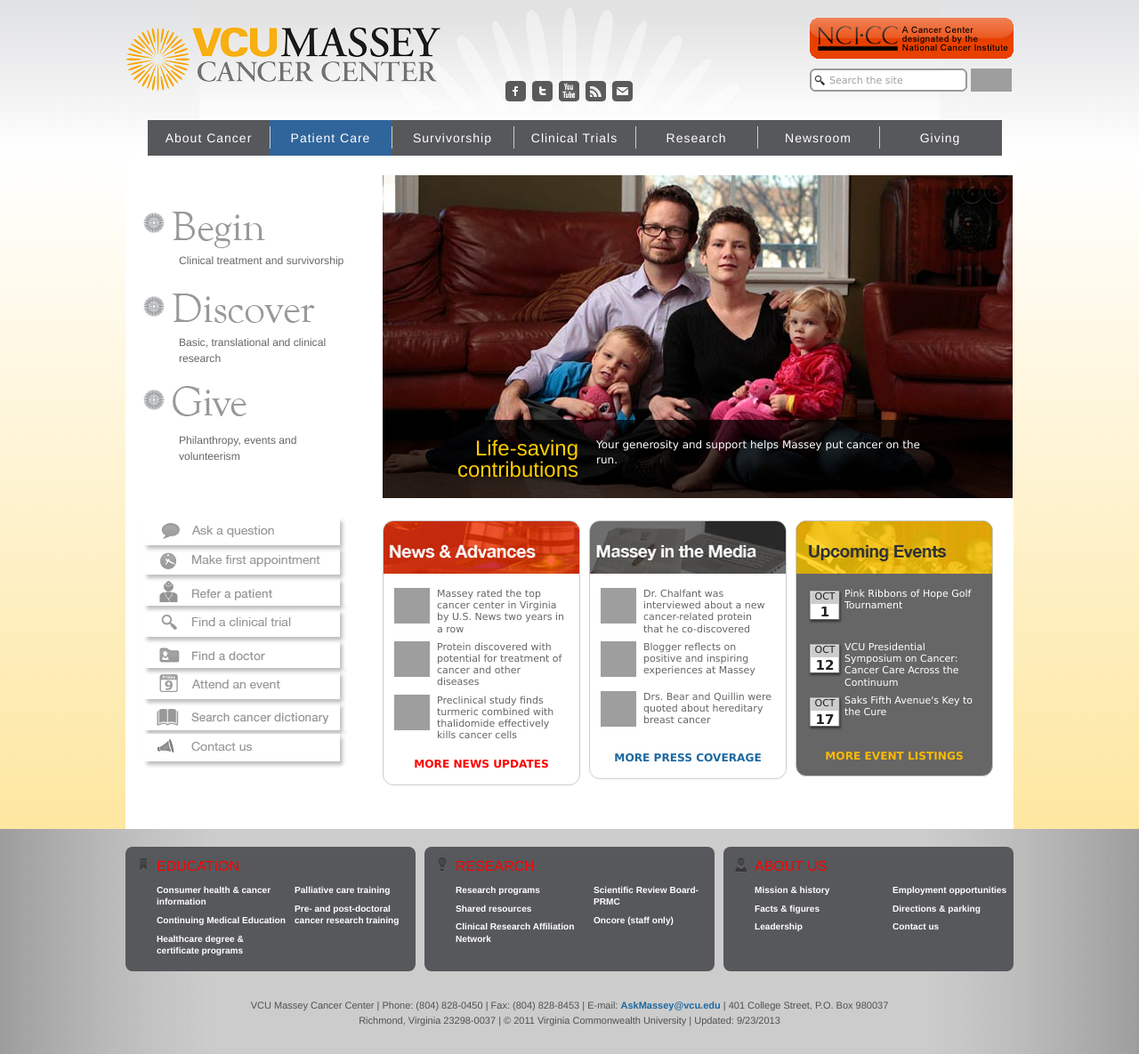
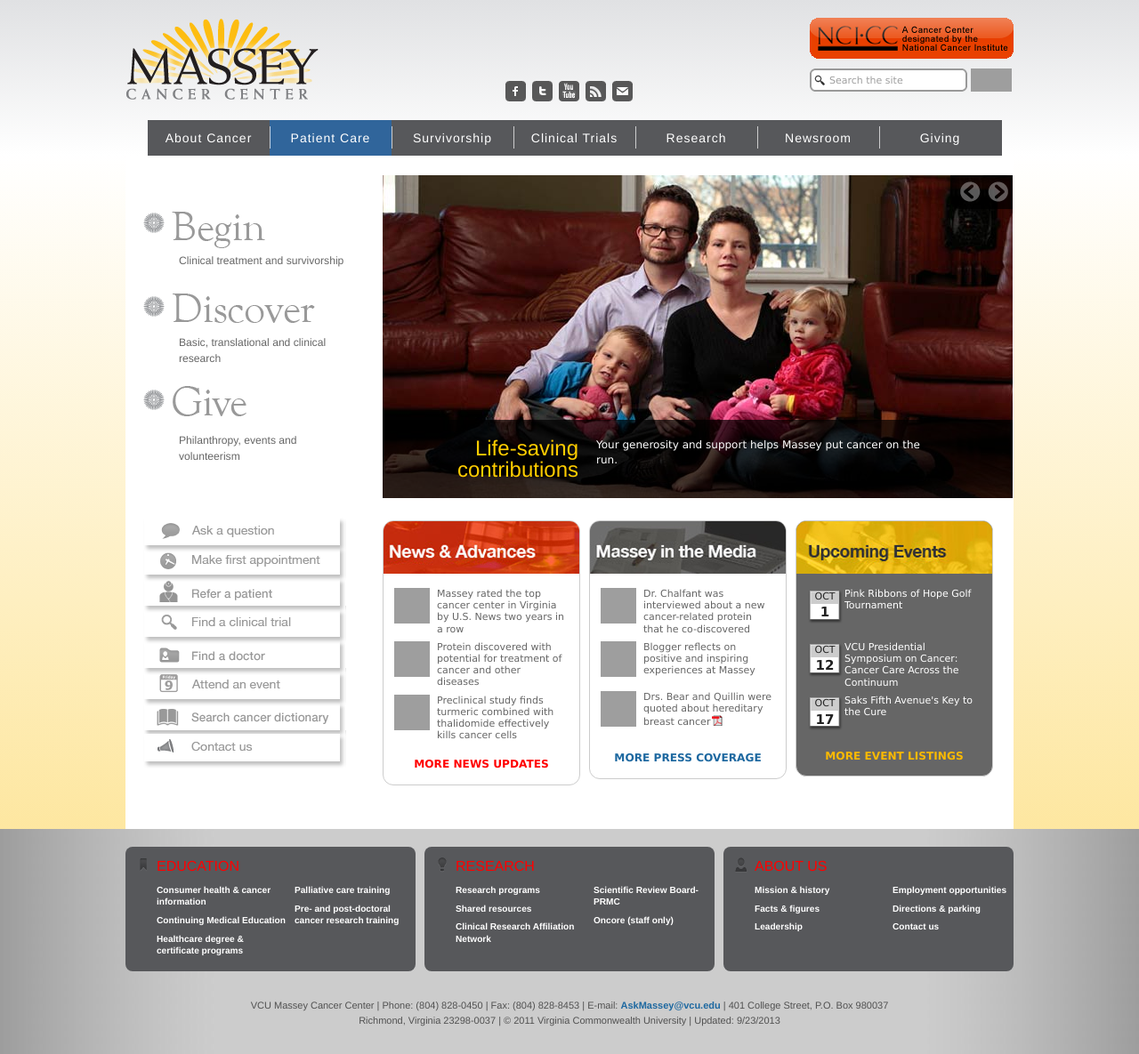
Before and after one commit to michaelclapp/VCU-Massey, a web app: page /home.html in a window 1280 px wide. Shown: the part 60-1245 px from the top of the page at 89% size. Run offline with its HTML, style and script files only (its server is not run), Linux system fonts and the light colour scheme; data that the repository does not hold is empty; grey boxes are pictures that could not be loaded.

Commit message:
Added new flexslider nav and fixed appended extention icons

```diff
--- a/css/global.css
+++ b/css/global.css
@@ -28,11 +28,11 @@
 a:link, a:visited, a:active { border-bottom: 1px solid white; padding-bottom: 0.1em; color: #1d68a0; font-weight: bold; text-decoration: none; }
 a:hover { border-bottom: 1px solid #444444; padding-bottom: 0.1em; background: whitesmoke; color: #121212; }
 a:active, a:focus { padding-bottom: 0.1em; border-bottom: 1px solid #dbd8c2; color: #1d68a0; font-weight: bold; text-decoration: none; }
-a.pdf, a.excel, a.word { position: relative; padding: 0 15px 0 0; }
+a.pdf, a.excel, a.word { position: relative; padding: 0 1px 0 0; }
 a.pdf:after, a.excel:after, a.word:after { position: absolute; top: 1px; right: 0; }
-a.pdf:after { content: url("../imgs/layout/icons/icon-pdf.gif"); }
-a.excel:after { content: url("../imgs/layout/icons/icon-excel.gif"); }
-a.word:after { content: url("../imgs/layout/icons/icon-word.gif"); }
+a.pdf:after { display: inline-block; position: relative; content: ""; width: 12px; height: 12px; margin-left: 2px; background: url("../imgs/layout/icons/icon-pdf.gif"); }
+a.excel:after { display: inline-block; position: relative; content: ""; width: 12px; height: 12px; margin-left: 2px; background: url("../imgs/layout/icons/icon-excel.gif"); }
+a.word:after { display: inline-block; position: relative; content: ""; width: 12px; height: 12px; margin-left: 2px; background: url("../imgs/layout/icons/icon-word.gif"); }
 
 #content p, #content li { margin-top: 0; margin-bottom: 1.5em; font-size: 1.2em; line-height: 1.6em; }
 #content h3, #content h4, #content h5 { font-family: Helvetica, Arial, sans-serif; }
@@ -82,8 +82,8 @@
 #rufio { width: 100%; margin: 0; padding: 0; background: url("../imgs/layout/header-gradient.jpg") repeat-x; background-image: -webkit-gradient(linear, 50% 0%, 50% 100%, color-stop(0%, #e0e1e3), color-stop(100%, #ffffff)); background-image: -webkit-linear-gradient(#e0e1e3, #ffffff); background-image: -moz-linear-gradient(#e0e1e3, #ffffff); background-image: -o-linear-gradient(#e0e1e3, #ffffff); background-image: linear-gradient(#e0e1e3, #ffffff); }
 #rufio a { border: 0; text-decoration: none; }
 #rufio a:hover, #rufio a:focus { border: 0; text-decoration: none; }
-#rufio .wrapper { position: relative; width: 998px; height: 175px; margin: 0 auto; background: url("../imgs/layout/logo.jpg") top center no-repeat; }
-#rufio .wrapper h1 a { float: left; width: 354px; height: 73px; margin: 30px 0 0 0; background: url("../imgs/layout/massey.png") no-repeat; text-indent: -9999px; }
+#rufio .wrapper { position: relative; width: 998px; height: 175px; margin: 0 auto; }
+#rufio .wrapper h1 a { float: left; width: 217px; height: 93px; margin: 20px 0; background: url("../imgs/layout/massey.png") no-repeat; text-indent: -9999px; }
 #rufio .wrapper h1 a:hover, #rufio .wrapper h1 a:focus { border: 0; text-decoration: none; }
 #rufio .wrapper .right { float: right; width: 229px; }
 #rufio .wrapper .right a.ncicc-link { display: block; float: left; width: 229px; height: 46px; margin: 20px 0 10px; background: url("../imgs/layout/ncicc-link.gif") no-repeat 0 0; text-indent: -9999px; }
@@ -471,13 +471,13 @@
 
 .carousel li { margin-right: 5px; }
 
-.flex-direction-nav { height: 0; }
-.flex-direction-nav a { display: block; position: absolute; z-index: 10; top: 5px; overflow: hidden; width: 27px; height: 27px; margin: 0; border: 0; background: url("../imgs/layout/slide-nav.png"); cursor: pointer; text-indent: -9999px; -webkit-transition: all 0.3s ease; -moz-transition: all 0.3s ease; -o-transition: all 0.3s ease; transition: all 0.3s ease; }
+.flex-direction-nav { display: block; position: absolute; top: 0; right: 0; z-index: 9997; float: left; width: 70px; height: 38px; background: url("../imgs/layout/caption-bg.png"); background: rgba(0, 0, 0, 0.7); -webkit-border-radius: 0 0 0 10px; -moz-border-radius: 0 0 0 10px; -ms-border-radius: 0 0 0 10px; -o-border-radius: 0 0 0 10px; border-radius: 0 0 0 10px; }
+.flex-direction-nav a { display: block; position: absolute; z-index: 10; top: 5px; overflow: hidden; width: 27px; height: 27px; margin: 0; border: 0; background: url("../imgs/layout/slide-nav2.png"); opacity: 0.5; cursor: pointer; text-indent: -9999px; -webkit-transition: all 0.3s ease; -moz-transition: all 0.3s ease; -o-transition: all 0.3s ease; transition: all 0.3s ease; }
 .flex-direction-nav .flex-prev { right: 32px; }
 .flex-direction-nav .flex-next { right: 5px; background-position: 27px 0; }
 
-.flexslider:hover .flex-prev { right: 32px; opacity: 0.7; }
-.flexslider:hover .flex-next { right: 5px; opacity: 0.7; }
+.flexslider:hover .flex-prev { right: 32px; }
+.flexslider:hover .flex-next { right: 5px; }
 .flexslider:hover .flex-next:hover { opacity: 1; }
 .flexslider:hover .flex-prev:hover { opacity: 1; }
 
--- a/sass/flexslider.sass
+++ b/sass/flexslider.sass
@@ -118,7 +118,17 @@
 // Direction Nav
 
 .flex-direction-nav
-  height: 0
+  display: block
+  position: absolute
+  top: 0
+  right: 0
+  z-index: 9997
+  float: left
+  width: 70px
+  height: 38px
+  background: url('../imgs/layout/caption-bg.png') //fall-back
+  background: rgba(0,0,0,.7)
+  +border-radius(0 0 0 10px)
   a
     display: block
     position: absolute
@@ -129,7 +139,8 @@
     height: 27px
     margin: 0
     border: 0
-    background: url("../imgs/layout/slide-nav.png")
+    background: url("../imgs/layout/slide-nav2.png")
+    opacity: 0.5
     cursor: pointer
     text-indent: -9999px
     +transition(all .3s ease)
@@ -141,10 +152,8 @@
 .flexslider:hover
   .flex-prev
     right: 32px
-    opacity: 0.7
   .flex-next
     right: 5px
-    opacity: 0.7
     &:hover
       opacity: 1
   .flex-prev:hover
--- a/sass/header.sass
+++ b/sass/header.sass
@@ -15,12 +15,11 @@
     width: 998px
     height: 175px
     margin: 0 auto
-    background: url('../imgs/layout/logo.jpg') top center no-repeat
     h1 a
       float: left
-      width: 354px
-      height: 73px
-      margin: 30px 0 0 0
+      width: 217px
+      height: 93px
+      margin: 20px 0
       background: url('../imgs/layout/massey.png') no-repeat
       text-indent: -9999px
       &:hover, &:focus
--- a/sass/typography.sass
+++ b/sass/typography.sass
@@ -20,18 +20,35 @@
     text-decoration: none
   &.pdf, &.excel, &.word
     position: relative
-    padding: 0 15px 0 0
+    padding: 0 1px 0 0
     &:after
       position: absolute
       top: 1px
       right: 0
   &.pdf:after
-    content: url('../imgs/layout/icons/icon-pdf.gif')
+    display: inline-block
+    position: relative
+    content: ""
+    width: 12px
+    height: 12px
+    margin-left: 2px
+    background: url('../imgs/layout/icons/icon-pdf.gif')
   &.excel:after
-    content: url('../imgs/layout/icons/icon-excel.gif')
+    display: inline-block
+    position: relative
+    content: ""
+    width: 12px
+    height: 12px
+    margin-left: 2px
+    background: url('../imgs/layout/icons/icon-excel.gif')
   &.word:after
-    content: url('../imgs/layout/icons/icon-word.gif')
-
+    display: inline-block
+    position: relative
+    content: ""
+    width: 12px
+    height: 12px
+    margin-left: 2px
+    background: url('../imgs/layout/icons/icon-word.gif')
 #content
   p, li
     margin-top: 0
```
Also changed, not shown: imgs/layout/massey.png, imgs/layout/slide-nav2.png (added).
